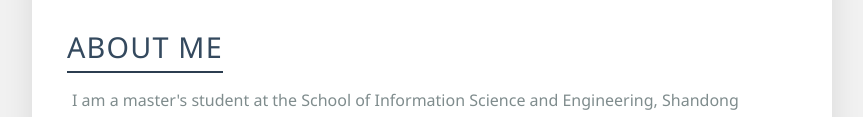
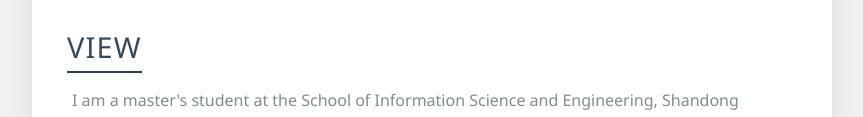
Before and after one commit to yananchen0102/cyn_repository, a plain HTML site: page index.html in a window 1280 px wide. Shown: the part 335-452 px from the top of the page, without its empty margins (208-1071 px from the left). Drawn offline with Linux system fonts and the light colour scheme.

Commit message:
Update index.html

```diff
--- a/index.html
+++ b/index.html
@@ -120,7 +120,7 @@
         </div>
 
         <section>
-            <div class="section-title">About Me</div>
+            <div class="section-title">View</div>
             <p class="content">I am a master's student at the School of Information Science and Engineering, Shandong Normal University. My research focuses on medical image segmentation, aiming to develop more efficient and accurate methods for analyzing medical images.</p>
 
             <div class="section-title">Projects</div>
```
